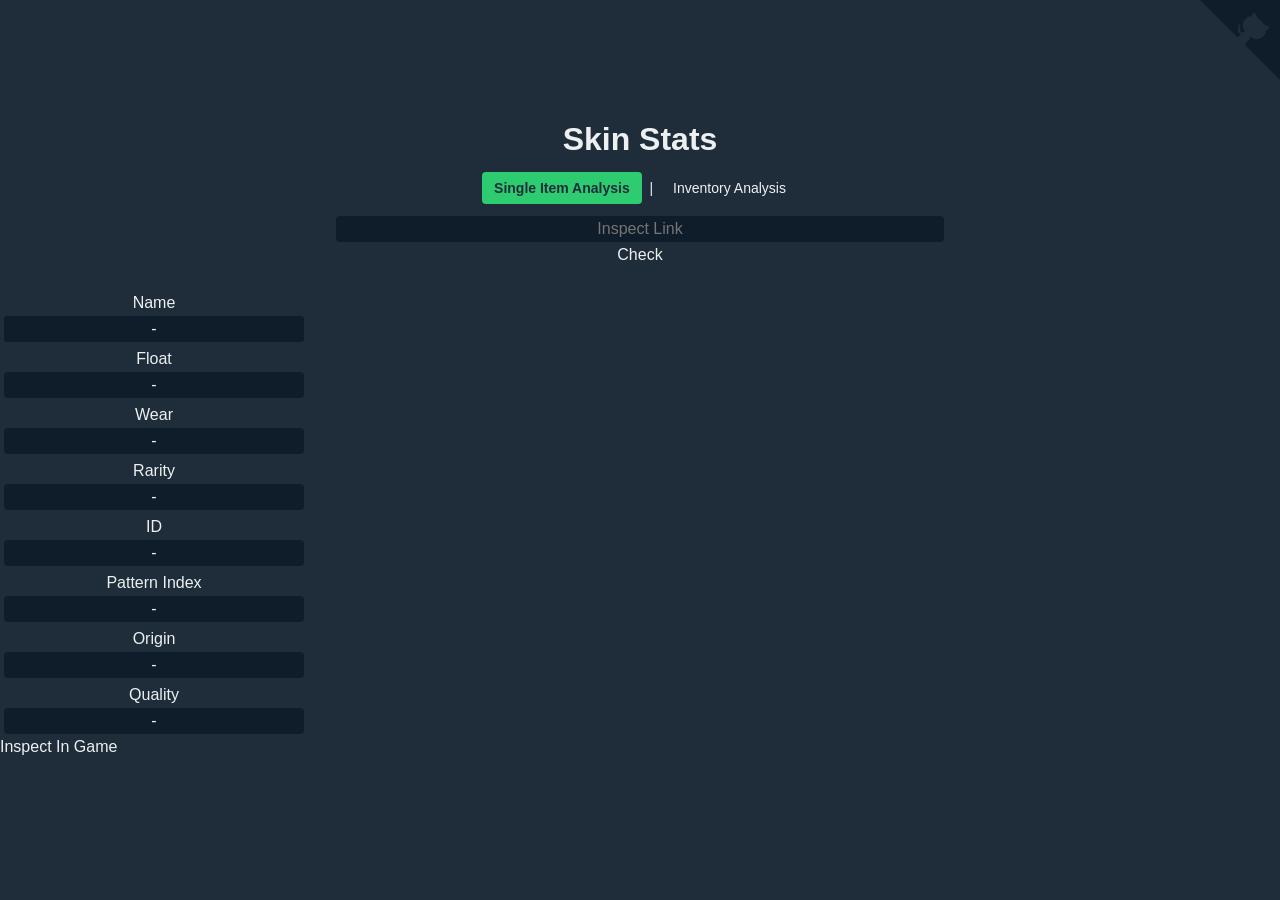
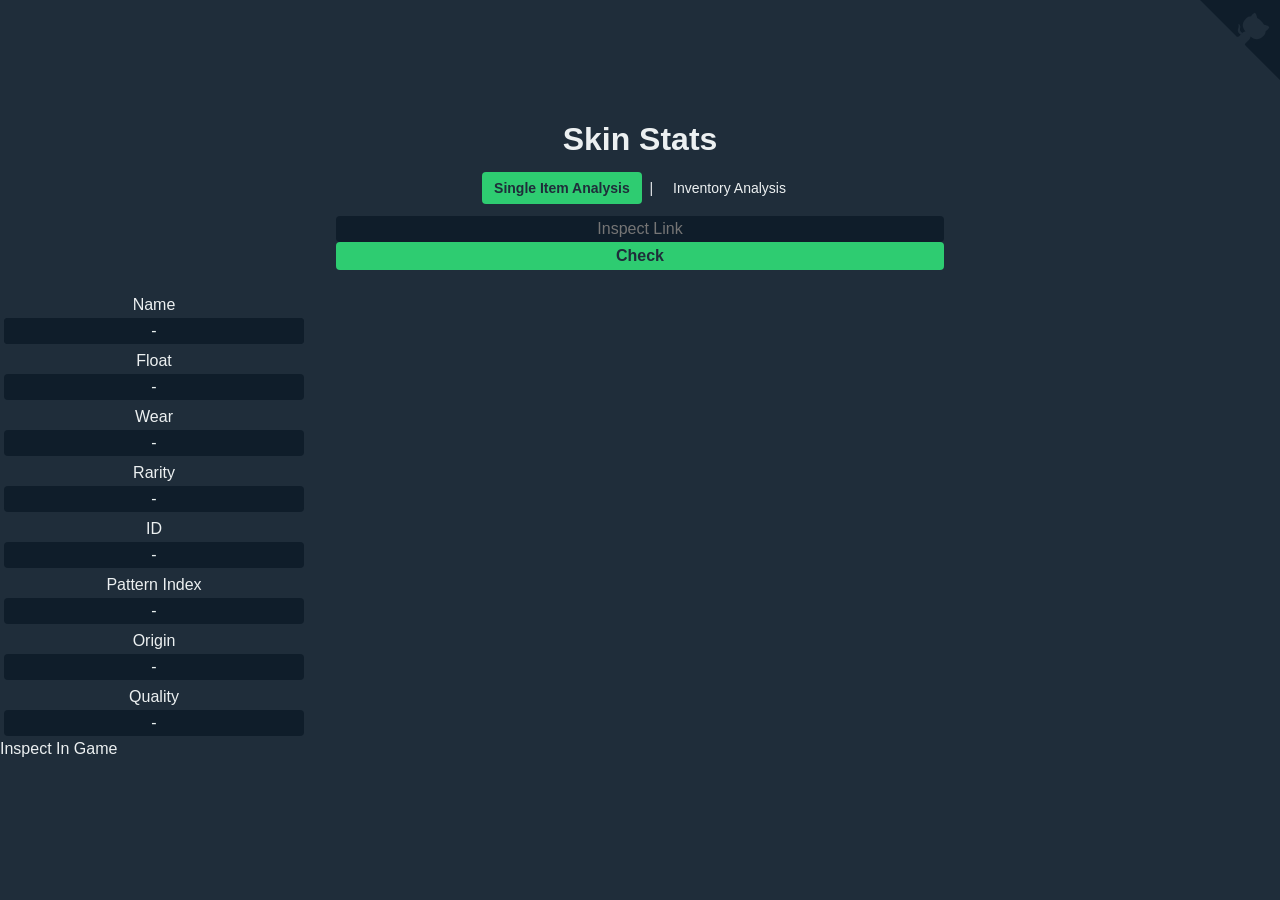

Give the analyze button a visible button style

--- a/wwwroot/styles.css
+++ b/wwwroot/styles.css
@@ -201,16 +201,17 @@ input[type="button"] {
   display: inline-block;
   width: 608px;
   text-align: center;
-  padding: 4px;
+  padding: 5px;
   font-size: 16px;
+  background-color: var(--pop);
+  color: var(--gray);
+  font-weight: bold;
+  cursor: pointer;
+  transition: background-color 0.3s ease;
 }
 
 #button:hover {
-  animation: gray-light 0.5s forwards;
-}
-
-#button:not(:hover) {
-  animation: light-gray 0.5s forwards;
+  background-color: #27ae60;
 }
 
 form * {
@@ -313,26 +314,6 @@ input[type="text"]:not(:hover, :focus) {
 
   to {
     background-color: var(--light);
-  }
-}
-
-@keyframes gray-light {
-  from {
-    background-color: var(--gray);
-  }
-
-  to {
-    background-color: var(--light);
-  }
-}
-
-@keyframes light-gray {
-  from {
-    background-color: var(--light);
-  }
-
-  to {
-    background-color: var(--gray);
   }
 }
 
